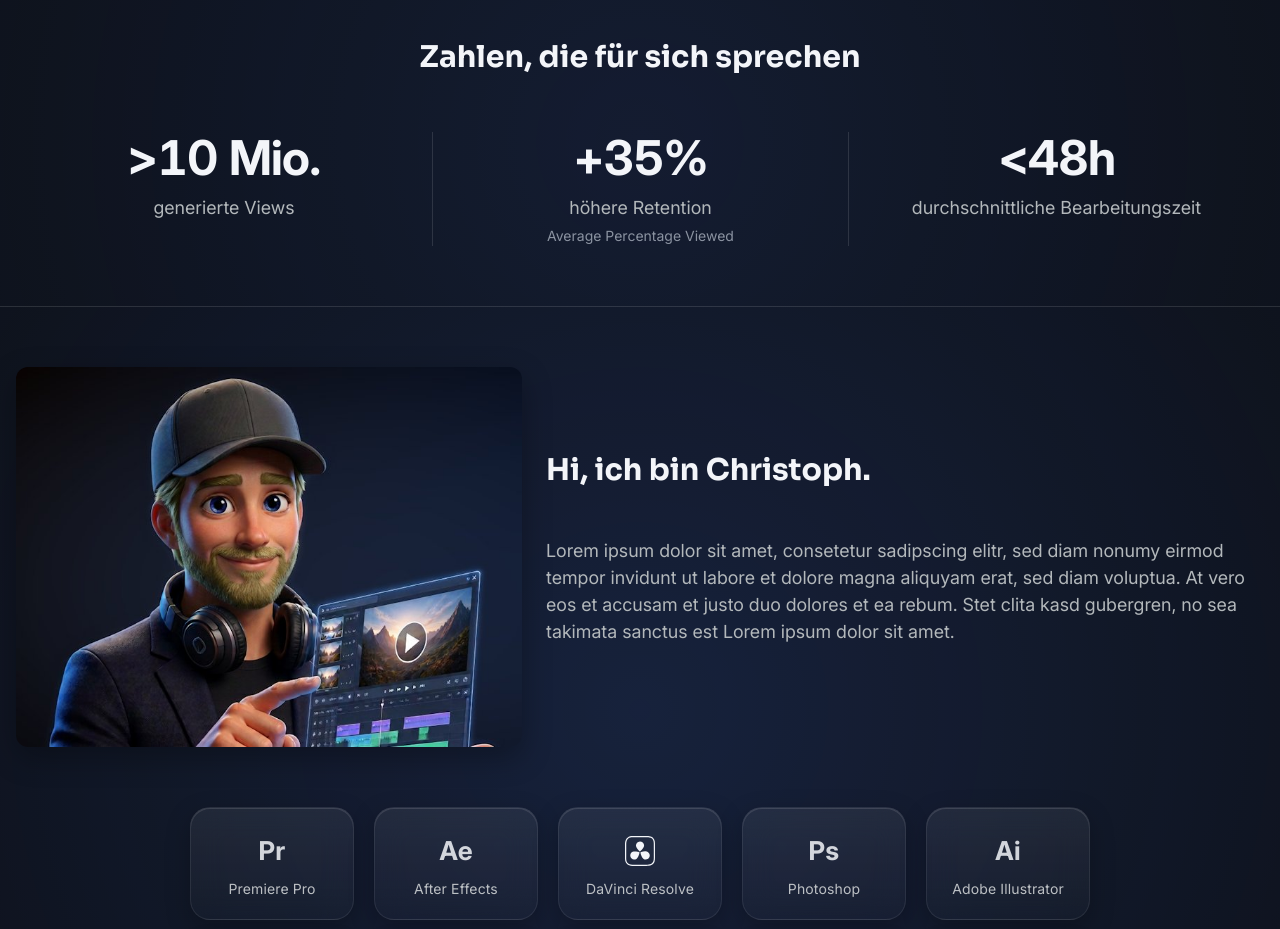
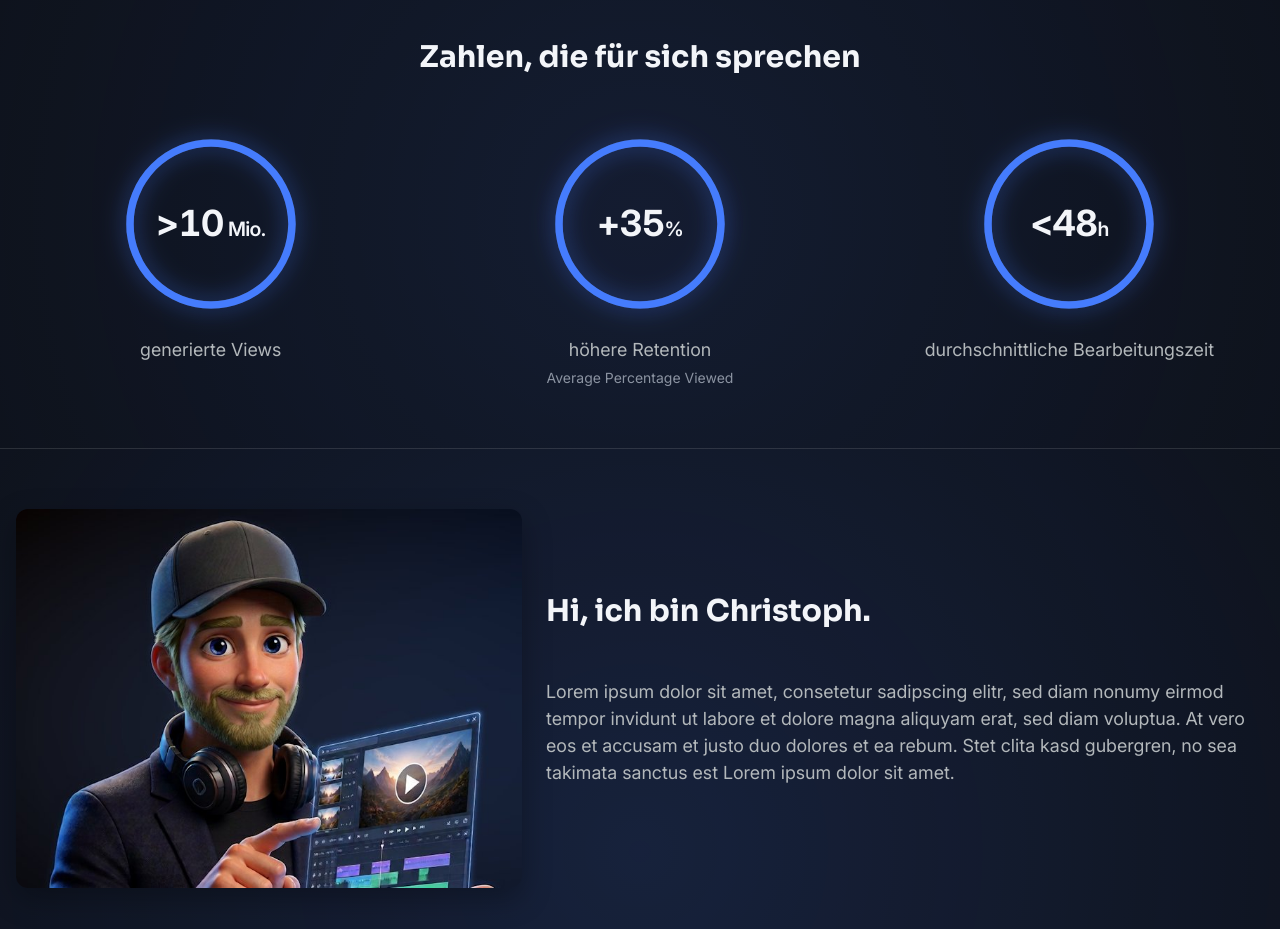
Before and after one commit to 43and18zeroes/video-portfolio, an Angular app: page / in a window 1280 px wide. Shown: the part 2480-3409 px from the top of the page. Built offline with nearby package versions, Linux system fonts and the light colour scheme.

Commit message:
numbers graphs

```diff
--- a/src/app/sections/numbers/numbers.html
+++ b/src/app/sections/numbers/numbers.html
@@ -12,12 +12,28 @@ numbers.html
     <ul class="stat-grid" role="list">
       @for (stat of stats; track stat.label; let i = $index) {
       <li class="stat">
-        <p class="stat-value">
-          <span class="stat-figure"
-            aria-hidden="true">{{ stat.prefix }}{{ counted()[i] }}{{ stat.suffix }}</span>
-          <span class="visually-hidden">{{ stat.spokenPrefix }}
-            {{ stat.value }} {{ stat.spokenSuffix }}</span>
-        </p>
+
+        <!-- The ring closes in step with the count. It is decoration, not an
+             encoding: all three fill identically, so no figure is presented as
+             larger or closer to some target than another. -->
+        <div class="stat-gauge">
+          <svg class="gauge" viewBox="0 0 100 100"
+            aria-hidden="true">
+            <circle class="gauge-track" cx="50" cy="50"
+              [attr.r]="gaugeRadius" />
+            <circle class="gauge-arc" cx="50" cy="50"
+              [attr.r]="gaugeRadius"
+              [style.stroke-dasharray]="circumference"
+              [style.stroke-dashoffset]="dashOffset()" />
+          </svg>
+
+          <p class="stat-value">
+            <span aria-hidden="true">{{ stat.prefix }}{{ counted()[i] }}<span
+                class="stat-unit">{{ stat.suffix }}</span></span>
+            <span class="visually-hidden">{{ stat.spokenPrefix }}
+              {{ stat.value }} {{ stat.spokenSuffix }}</span>
+          </p>
+        </div>
 
         <p class="stat-label grey-text">{{ stat.label }}</p>
 
--- a/src/app/sections/numbers/numbers.scss
+++ b/src/app/sections/numbers/numbers.scss
@@ -3,6 +3,9 @@ numbers.scss
 ========================= */
 
 @use 'abstracts' as *;
+
+$gauge-size: 160px;
+$gauge-size-md: 184px;
 
 :host {
     display: block;
@@ -24,38 +27,68 @@ h2 {
 
 .stat-grid {
     display: grid;
-    gap: 32px;
+    gap: 40px;
     margin: 0;
     padding: 0;
     list-style: none;
 
     @include md {
         grid-template-columns: repeat(3, 1fr);
-        gap: 0;
     }
 }
 
 .stat {
     text-align: center;
+}
+
+/* ---------- Gauge ---------- */
+.stat-gauge {
+    display: grid;
+    place-items: center;
+    width: $gauge-size;
+    height: $gauge-size;
+    margin: 0 auto 20px;
+
+    /* Ring and figure share one cell instead of being stacked absolutely */
+    >* {
+        grid-area: 1 / 1;
+    }
 
     @include md {
-        padding: 0 24px;
-
-        /* A hairline between the columns rather than three cards, which would
-           compete with the thumbnail cards in the section above */
-        &+.stat {
-            border-left: $border-style;
-        }
+        width: $gauge-size-md;
+        height: $gauge-size-md;
     }
 }
 
+.gauge {
+    width: 100%;
+    height: 100%;
+    /* Lets the arc start at twelve o'clock without moving the full track ring */
+    transform: rotate(-90deg);
+    /* The glow below reaches past the viewBox */
+    overflow: visible;
+}
+
+.gauge-track,
+.gauge-arc {
+    fill: none;
+    stroke-width: 4;
+}
+
+.gauge-track {
+    stroke: $general-border-color;
+}
+
+.gauge-arc {
+    stroke: $brand-blue;
+    stroke-linecap: round;
+    filter: drop-shadow(0 0 6px rgba(69, 124, 253, 0.55));
+}
+
+/* ---------- Figures ---------- */
 .stat-value {
     margin: 0;
-}
-
-.stat-figure {
-    display: block;
-    font-size: 40px;
+    font-size: 32px;
     font-weight: 700;
     line-height: 1.1;
     letter-spacing: -0.02em;
@@ -64,12 +97,17 @@ h2 {
     font-variant-numeric: tabular-nums;
 
     @include md {
-        font-size: 48px;
+        font-size: 36px;
     }
 }
 
+.stat-unit {
+    font-size: 0.55em;
+    font-weight: 600;
+}
+
 .stat-label {
-    margin: 10px 0 0;
+    margin: 0;
 }
 
 .stat-note {
@@ -77,3 +115,9 @@ h2 {
     font-size: 14px;
     color: #8b93a1;
 }
+
+@media (prefers-reduced-motion: reduce) {
+    .gauge-arc {
+        filter: none;
+    }
+}
--- a/src/app/sections/numbers/numbers.ts
+++ b/src/app/sections/numbers/numbers.ts
@@ -1,6 +1,14 @@
 // numbers.ts
 
-import { afterNextRender, Component, DestroyRef, ElementRef, inject, signal } from '@angular/core';
+import {
+  afterNextRender,
+  Component,
+  computed,
+  DestroyRef,
+  ElementRef,
+  inject,
+  signal,
+} from '@angular/core';
 
 interface Stat {
   readonly prefix: string;
@@ -48,6 +56,10 @@ const COUNT_DURATION = 1100;
 // the time it is looked at
 const VISIBLE_RATIO_TO_START = 0.4;
 
+// Radius inside the gauge's 0 0 100 100 viewBox, leaving room for the stroke and
+// its glow to sit inside the element
+const GAUGE_RADIUS = 44;
+
 @Component({
   selector: 'app-numbers',
   imports: [],
@@ -62,6 +74,13 @@ export class Numbers {
 
   protected readonly stats = STATS;
   protected readonly counted = signal<readonly number[]>(STATS.map(() => 0));
+
+  protected readonly gaugeRadius = GAUGE_RADIUS;
+  protected readonly circumference = 2 * Math.PI * GAUGE_RADIUS;
+
+  // Drives both the figures and the rings, so the two can never drift apart
+  private readonly progress = signal(0);
+  protected readonly dashOffset = computed(() => this.circumference * (1 - this.progress()));
 
   constructor() {
     afterNextRender(() => this.watchForEntry());
@@ -100,6 +119,7 @@ export class Numbers {
       const eased = 1 - Math.pow(1 - progress, 3);
 
       this.counted.set(STATS.map((stat) => Math.round(stat.value * eased)));
+      this.progress.set(eased);
 
       if (progress < 1) {
         this.frame = requestAnimationFrame(step);
@@ -111,5 +131,6 @@ export class Numbers {
 
   private showFinalValues(): void {
     this.counted.set(STATS.map((stat) => stat.value));
+    this.progress.set(1);
   }
 }
```
